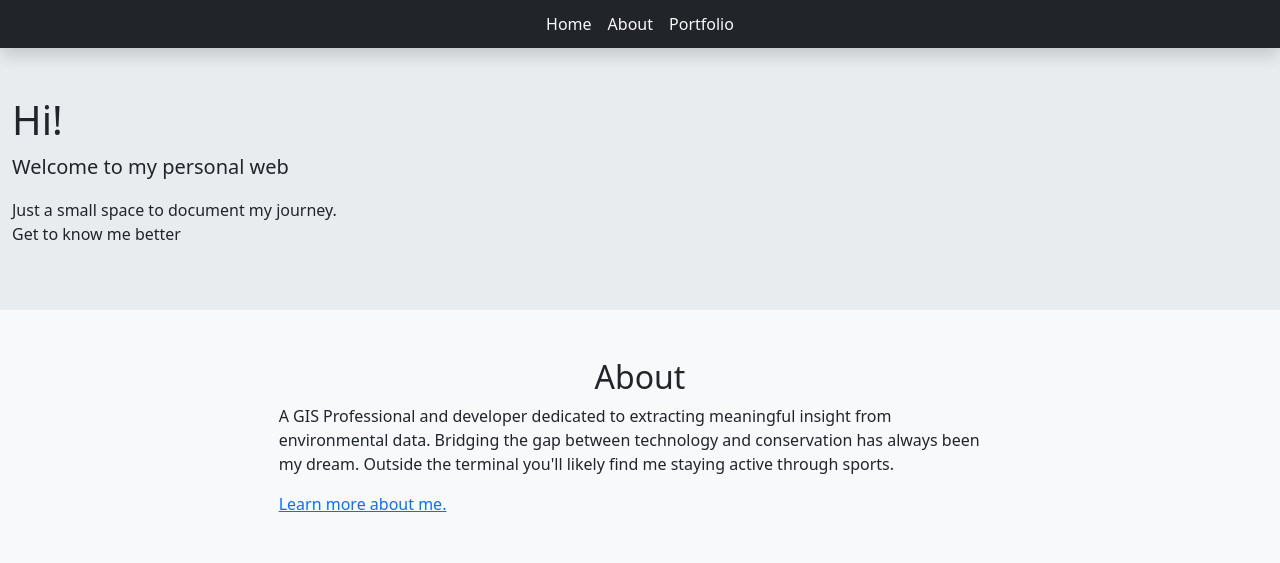
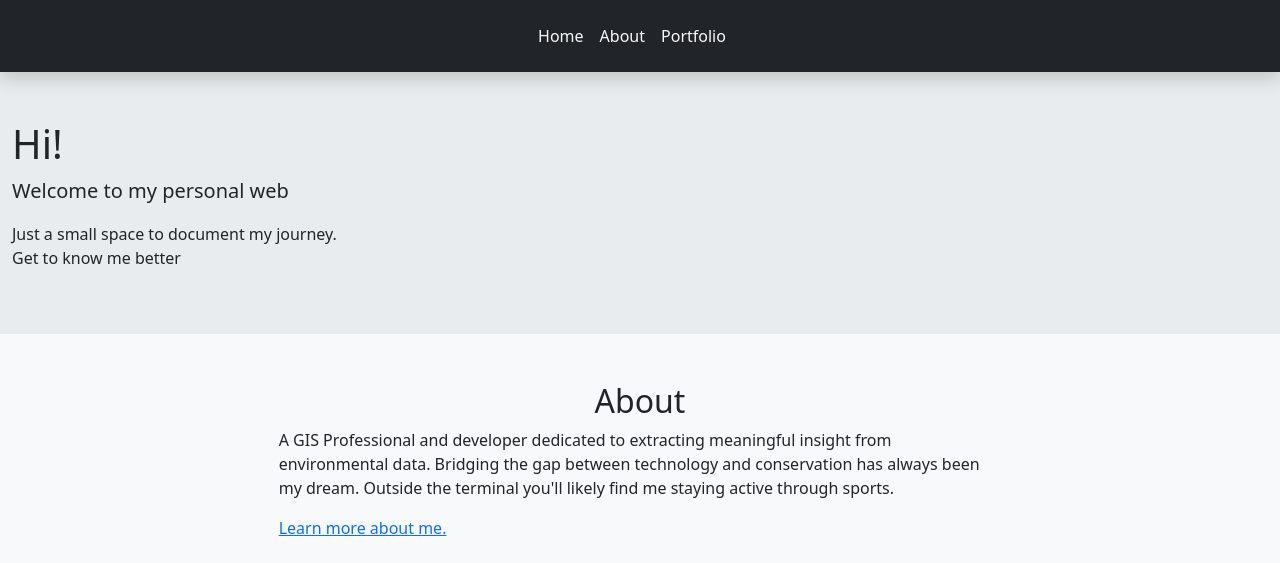
Before and after one commit to gPaluzi/gioWeb, a Flask app: page / in a window 1280 px wide. Shown: the top 563 px of the page. Run offline with Flask 3, Linux system fonts and the light colour scheme.

Commit message:
fix: navbar flex

```diff
--- a/templates/layout.html
+++ b/templates/layout.html
@@ -4,6 +4,9 @@
     <meta name="viewport" content="width=device-width, initial-scale=1.0">
     <title>{% block title %}{% endblock %}</title>
     <link href="https://cdn.jsdelivr.net/npm/bootstrap@5.3.8/dist/css/bootstrap.min.css" rel="stylesheet" integrity="sha384-sRIl4kxILFvY47J16cr9ZwB07vP4J8+LH7qKQnuqkuIAvNWLzeN8tE5YBujZqJLB" crossorigin="anonymous">
+    <script src="https://cdn.jsdelivr.net/npm/bootstrap@5.3.8/dist/js/bootstrap.bundle.min.js"
+integrity="sha384-FKyoEForCGlyvwx9Hj09JcYn3nv7wiPVlz7YYwJrWVcXK/BmnVDxM+D2scQbITxI"
+crossorigin="anonymous"></script>
     <link rel="stylesheet" href="{{ url_for('static', filename='styles.css') }}">
 </head>
 <body>
@@ -13,7 +16,7 @@
                 <button class="navbar-toggler" type="button" data-bs-toggle="collapse" data-bs-target="#navbarNav" aria-controls="navbarNav" aria-expanded="false" aria-label="Toggle navigation">
                     <span class="navbar-toggler-icon"></span>
                 </button>
-                <div class="collapse navbar-collapse column-gap-3 me-3 position-absolute start-50 translate-middle-x" id="navbarNav">
+                <div class="collapse navbar-collapse column-gap-3 me-3 justify-content-center" id="navbarNav">
                     <a class="nav-link" href="{{ url_for('index') }}">Home</a>
                     <a class="nav-link" href="{{ url_for('about') }}">About</a>
                     <a class="nav-link" href="{{ url_for('portfolio') }}">Portfolio</a>
```
